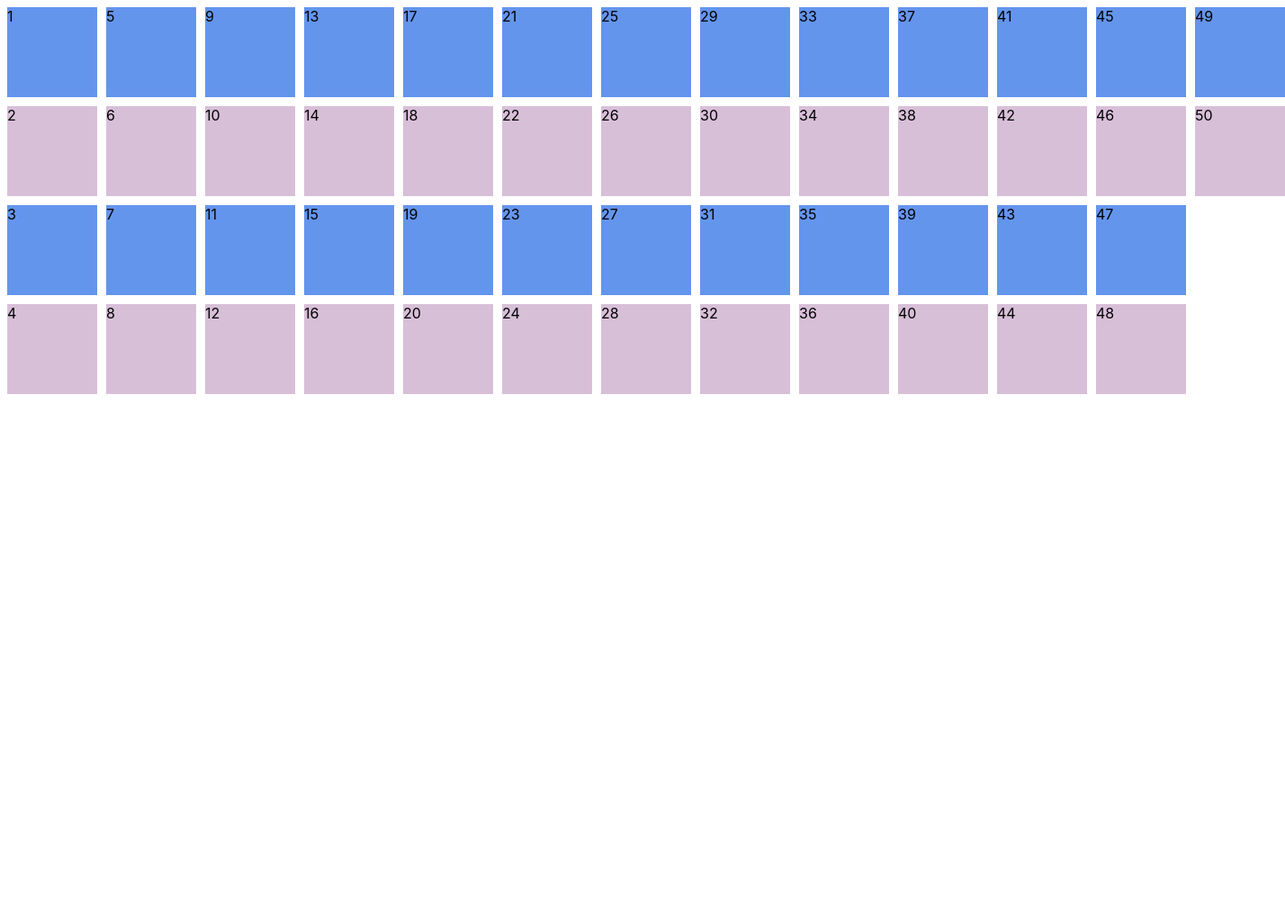
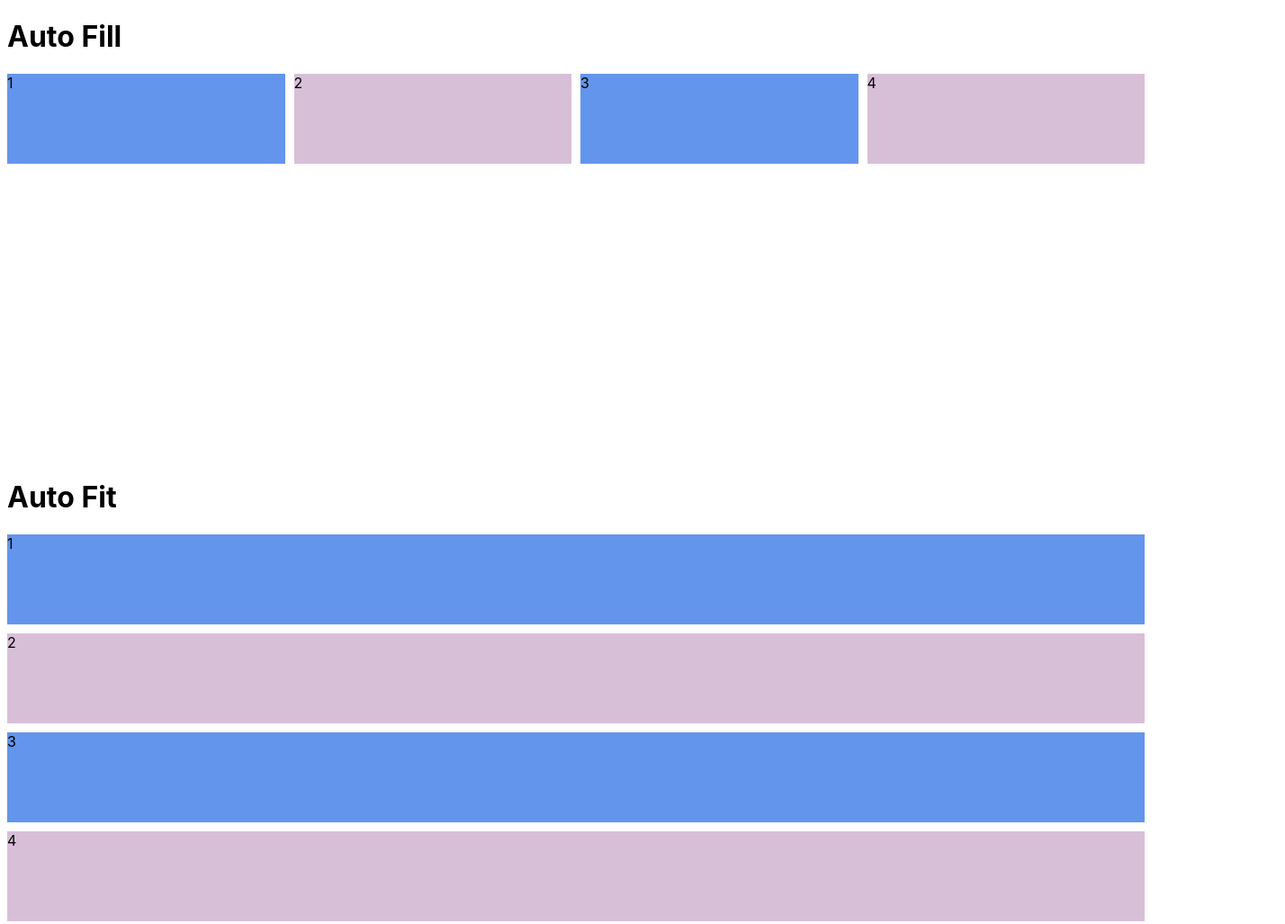
Before and after one commit to hojunkim1/sassy-style, a plain HTML site: page index.html in a window 1280 px wide. Shown: the whole page at 90% size, 1428 px wide, since content can reach past the window. Before the commit the page ends 800 px from the top, so only its background shows below. Drawn offline with Linux system fonts and the light colour scheme.

Commit message:
learn grid auto fill & auto fit

```diff
--- a/index.html
+++ b/index.html
@@ -8,57 +8,19 @@
     <link rel="stylesheet" href="style.css" />
   </head>
   <body>
+    <h1>Auto Fill</h1>
     <div class="grid">
       <div class="item">1</div>
       <div class="item">2</div>
       <div class="item">3</div>
       <div class="item">4</div>
-      <div class="item">5</div>
-      <div class="item">6</div>
-      <div class="item">7</div>
-      <div class="item">8</div>
-      <div class="item">9</div>
-      <div class="item">10</div>
-      <div class="item">11</div>
-      <div class="item">12</div>
-      <div class="item">13</div>
-      <div class="item">14</div>
-      <div class="item">15</div>
-      <div class="item">16</div>
-      <div class="item">17</div>
-      <div class="item">18</div>
-      <div class="item">19</div>
-      <div class="item">20</div>
-      <div class="item">21</div>
-      <div class="item">22</div>
-      <div class="item">23</div>
-      <div class="item">24</div>
-      <div class="item">25</div>
-      <div class="item">26</div>
-      <div class="item">27</div>
-      <div class="item">28</div>
-      <div class="item">29</div>
-      <div class="item">30</div>
-      <div class="item">31</div>
-      <div class="item">32</div>
-      <div class="item">33</div>
-      <div class="item">34</div>
-      <div class="item">35</div>
-      <div class="item">36</div>
-      <div class="item">37</div>
-      <div class="item">38</div>
-      <div class="item">39</div>
-      <div class="item">40</div>
-      <div class="item">41</div>
-      <div class="item">42</div>
-      <div class="item">43</div>
-      <div class="item">44</div>
-      <div class="item">45</div>
-      <div class="item">46</div>
-      <div class="item">47</div>
-      <div class="item">48</div>
-      <div class="item">49</div>
-      <div class="item">50</div>
+    </div>
+    <h1>Auto Fit</h1>
+    <div class="grid">
+      <div class="item">1</div>
+      <div class="item">2</div>
+      <div class="item">3</div>
+      <div class="item">4</div>
     </div>
   </body>
 </html>
--- a/style.css
+++ b/style.css
@@ -7,17 +7,22 @@ body {
 .grid {
   /* Layout */
   display: grid;
-  grid-template-columns: repeat(4, 100px);
   grid-template-rows: repeat(4, 100px);
-  grid-auto-columns: 100px;
-  grid-auto-flow: column;
   gap: 10px;
 }
 
-.item:nth-child(2n-1) {
+.grid:nth-child(1) {
+  grid-template-columns: repeat(auto-fill, minmax(100px, 1fr));
+}
+
+.grid:nth-child(2) {
+  grid-template-columns: repeat(auto-fit, minmax(100px, 1fr));
+}
+
+.item:nth-child(odd) {
   background-color: cornflowerblue;
 }
 
-.item:nth-child(2n) {
+.item:nth-child(even) {
   background-color: thistle;
 }
```
